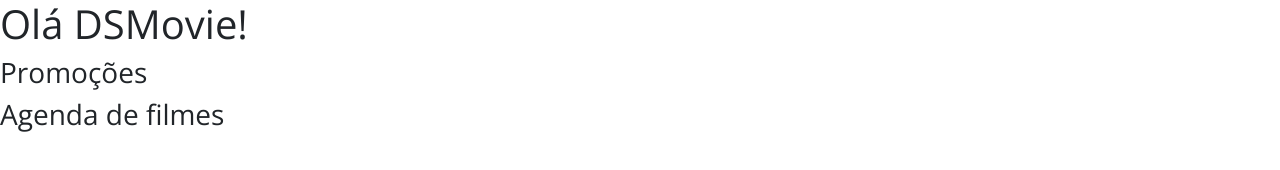
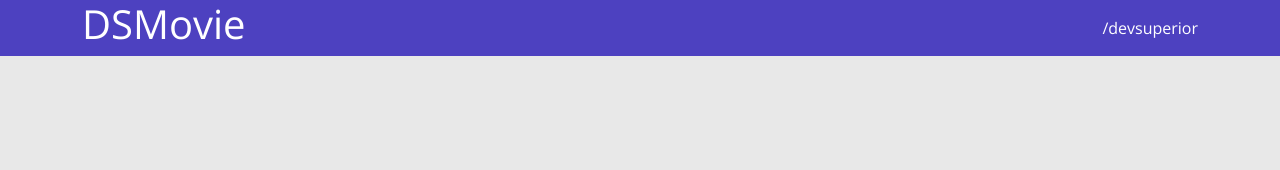
Before and after one commit to kaiohenryk/dsmovie, a plain HTML site: page index.html in a window 1280 px wide. Drawn offline with nearby package versions, Linux system fonts and the light colour scheme.

Commit message:
Barra superior PARTE 1

```diff
--- a/css/styles.css
+++ b/css/styles.css
@@ -1,5 +1,27 @@
 @import url('https://fonts.googleapis.com/css2?family=Open+Sans:wght@300;400;700&display=swap');
 
 * {
+    box-sizing: border-box;
     font-family: 'Open Sans', sans-serif;
 }
+
+html, body {
+    background-color: #E8E8E8;
+    ;
+}
+
+header {
+    background-color: #4D41C0;
+    color: #ffffff;
+}
+
+nav {
+    display: flex;
+    align-items: center;
+    justify-content: space-between;
+}
+
+a, a:hover {
+    text-decoration: none;
+    color: unset;
+}
--- a/index.html
+++ b/index.html
@@ -8,8 +8,11 @@
     <link rel="stylesheet" href="css/styles.css">
 </head>
 <body>
-    <h1>Olá DSMovie!</h1>
-    <h3>Promoções</h3>
-    <h3>Agenda de filmes</h3>
+    <header>
+        <nav class="container">
+            <h1>DSMovie</h1>
+            <a href="https://github.com/devsuperior">/devsuperior</a>
+        </nav>
+    </header>
 </body>
 </html>
```
